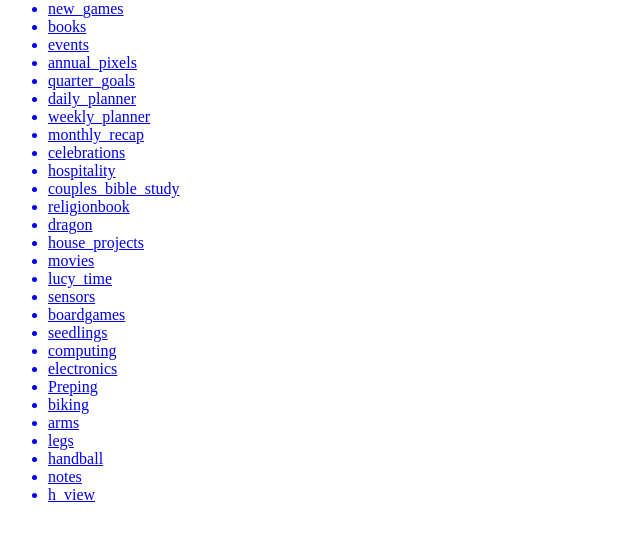
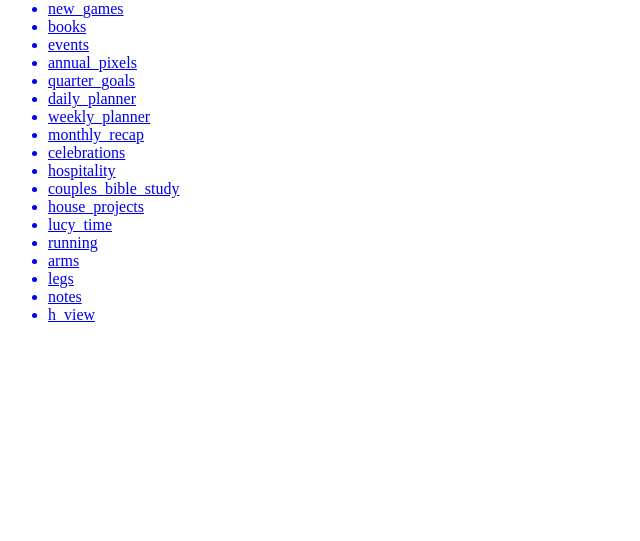
Before and after one commit to Narcolapser/bullet_journaling, a Flask app: page / in a window 1280 px wide. Shown: the part 174-715 px from the top of the page, without its empty margins (0-640 px from the left). Run offline with Flask 2, Linux system fonts and the light colour scheme.

Commit message:
A large chunk of 2023 done.

```diff
--- a/main.py
+++ b/main.py
@@ -159,7 +159,7 @@ def annual_pixels():
     return render_template('pixels_annual.html',collections=collections,emotions=emotions)
 
 
-# Quarter Pages
+# Quarter Pages - Recurring
 @app.route('/quarter_goals')
 def quarter_goals():
     subtitle = 'Season of Nothing New'
@@ -168,6 +168,7 @@ def quarter_goals():
 * Habitica Weeklies do damage
 * Habitica rewards in HA
 * Auto receipts server running
+* Plant a lovely garden!
 '''.split('* ')[1:]]
     return render_template('goals.html',title=season,goals=goals,subtitle=subtitle)
 
@@ -221,97 +222,26 @@ def hospitality():
 def couples_bible_study():
     return render_template('weekly.html',weeks=get_date_sequence(SATURDAY), title='Couple\'s Bible Study')
 
-@app.route('/religionbook')
-def religionbook():
-    return render_template('icon_list.html',title='The Screwtape Letters',rows=31,img='book.png',height='15',background='screwtape.jpeg')
-
-
-@app.route('/dragon')
-def dragon():
-    sections = [['Chapter 4',[('Pages',279)]],['Chapter 5',[('Pages',343)]],['Chapter 6',[('Pages',389)]],['Chapter 7',[('Pages',463)]],['Chapter 8',[('Pages',513)]],['Chapter 9',[('Pages',585)]],['Chapter 10',[('Pages',723)]],['Chapter 11',[('Pages',733)]],['Chapter 12',[('Pages',745)]]]
-    return render_template('bars.html',title='Dragon Book',sections=sections)
-
 @app.route('/house_projects')
 def house_projects():
     return render_template('icon_list.html',title='House Projects',rows=10,img='checkedbox.png',height='60', background='handyman.png')
-
-@app.route('/movies')
-def movies():
-    return render_template('weekly.html',weeks=get_date_sequence(SUNDAY), title='Movies', background='popcorn.png')
 
 @app.route('/lucy_time')
 def lucy_time():
     return render_template('weekly.html',weeks=get_date_sequence(TUESDAY), title='Lucy Time', background='dalle - snow playing.png')
 
-@app.route('/sensors')
-def sensors():
-    return render_template('icon_list.html',title='Sensor Projects',rows=24,img='sensor.png',height='15',background='sensor.png')
+# Seasonal
 
-@app.route('/boardgames')
-def boardgames():
-    entry = {'title': '__________________________', 'image_url':'http://localhost:5000/static/d20.png', 'extra':'☆☆☆☆☆'}
-    items = [entry for i in range(6)]
-    col_num = 2
-    rows = [items[i:i+col_num] for i in range(0, len(items), col_num)]
-    return render_template('item_grid.html', title='New Boardgames', rows=rows)
 
-@app.route('/seedlings')
-def seedlings():
-    entry = {'title': 'Plant:__________________', 'image_url':'http://localhost:5000/static/seedling.jpg', 'extra':'Prep Time:_____________'}
-    items = [entry for i in range(12)]
-    col_num = 3
-    rows = [items[i:i+col_num] for i in range(0, len(items), col_num)]
-    return render_template('item_grid.html', title='Seedling plantings', rows=rows)
+# Exercise
 
-@app.route('/computing')
-def computing():
-    items = [
-        {'title': 'Migrate off of gmail', 'image_url':'https://clipartcraft.com/images/gmail-logo-transparent-8.png'},
-        {'title': 'Build out backups', 'image_url':'http://localhost:5000/static/nas.svg'},
-        {'title': 'Budget Automations: Ace', 'image_url':'https://thehardwareconnection.com/wp-content/uploads/2020/06/Ace-logo.jpg'},
-        {'title': 'Budget Automations: Hyvee', 'image_url':'https://shelbyreport.nyc3.cdn.digitaloceanspaces.com/wp-content/uploads/2019/06/HY-VEE.png'},
-        {'title': 'Recreate Personal Website', 'image_url':'http://localhost:5000/static/www.png'},
-        {'title': 'Improve Bullet Journal Software', 'image_url':'http://localhost:5000/static/notebook.png'}
-    ]
-    col_num = 2
-    rows = [items[i:i+col_num] for i in range(0, len(items), col_num)]
-    return render_template('item_grid.html', title='Computing', rows=rows)
-
-@app.route('/electronics')
-def electronics():
-    items = [
-        {'title': 'Re-Do the Ther-Mom-eter', 'image_url':'https://clipartcraft.com/images/thermometer-clipart-transparent-background-2.png'},
-        {'title': 'Cases for Distributed Nodes', 'image_url':'https://media.istockphoto.com/vectors/adapter-vector-id1245795116?k=6&m=1245795116&s=170667a&w=0&h=Wv1VYYM2ulWzjfHg5GkpVJJtdlYsihp8F4sBf9ZHq9g='},
-        {'title': 'Finish Computer', 'image_url':'https://images.cdn4.stockunlimited.net/clipart/computer-cabinet_1614954.jpg'},
-        {'title': 'Decide on 433mhz', 'image_url':'http://localhost:5000/static/Radio Tower.png'},
-        {'title': 'Batter+Solar Project', 'image_url':'http://localhost:5000/static/battery.png'},
-        {'title': 'Finish Thor', 'image_url':'http://localhost:5000/static/current_warning.png', 'extra':'Draw power from within!'}
-    ]
-    col_num = 2
-    rows = [items[i:i+col_num] for i in range(0, len(items), col_num)]
-    return render_template('item_grid.html', title='Electronics', rows=rows)
-
-@app.route('/Preping')
-def Preping():
-    items = [
-        {'title': 'Print and Sign Wills', 'image_url':'https://media.istockphoto.com/vectors/signed-last-will-rgb-color-icon-document-with-stamp-notarized-and-vector-id1225537357?k=6&m=1225537357&s=612x612&w=0&h=j-SKPHODecbNo_LT5cB5qiczgRFENKO5ID7cVswRM28='},
-        {'title': 'Compile Retirement Info', 'image_url':'https://media.istockphoto.com/illustrations/flat-round-icon-illustration-id517173627?k=6&m=517173627&s=612x612&w=0&h=1Xlb8G7mX-VeqO6D-U4iNSdu6Tob4P5KEVjKNLDDy4E='},
-        {'title': 'Move funds out of SDRS-SRP', 'image_url':'https://media.istockphoto.com/vectors/map-of-the-us-state-of-south-dakota-vector-id1189596183?k=6&m=1189596183&s=612x612&w=0&h=3HU4fCjjvBgVcwvS6_NJjNc1b3yfarENESTUKNLfy0g='},
-        {'title': 'Life Insurance Beneficiaries', 'image_url':'https://media.istockphoto.com/illustrations/life-insurance-stamp-illustration-id468291652?k=6&m=468291652&s=612x612&w=0&h=uLx9qVj1BVDIRA0EGaCkbVh5lqPijKVAVRVLwH32PcM='},
-        {'title': 'ESOP Beneficiaries', 'image_url':'http://localhost:5000/static/esop.jpg'},
-        {'title': 'Update Info in Firesafe', 'image_url':'https://etc.usf.edu/clipart/19100/19122/safe_19122_md.gif'}
-    ]
-    col_num = 2
-    rows = [items[i:i+col_num] for i in range(0, len(items), col_num)]
-    return render_template('item_grid.html', title='Preping', rows=rows)
-
-@app.route('/biking')
-def biking():
+@app.route('/running')
+def running():
     dates = get_multi_date_sequence([TUESDAY,FRIDAY])
     #dates = get_date_sequence(TUESDAY)
     units = ['BPM','Time']
     unit_steps = [range(120,200,4),range(20,40)]
-    return render_template('graph.html',dates=dates,title='Biking',units=units,unit_steps=unit_steps)
+    return render_template('graph.html',dates=dates,title='Running',units=units,unit_steps=unit_steps)
 
 @app.route('/arms')
 def arms():
@@ -345,10 +275,6 @@ def legs():
     return render_template('stacked_graph.html',dates=dates,title='Leg Day!',items=items,
         item_units=item_units, steps=steps)
 
-@app.route('/handball')
-def handball():
-    return render_template('weekly.html',weeks=get_date_sequence(THURSDAY), title='Handball', background='handball.png')
-
 @app.route('/notes')
 def notes():
     return render_template('icon_list.html',title='Notes',rows=21,img='notebook.png',height='20')
```
Also changed, not shown: templates/hospitality.html (+7 -1 lines), 1 other file.
